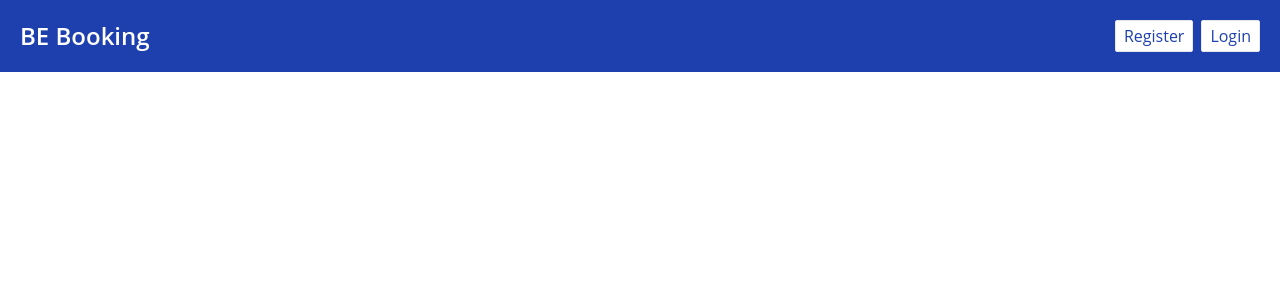
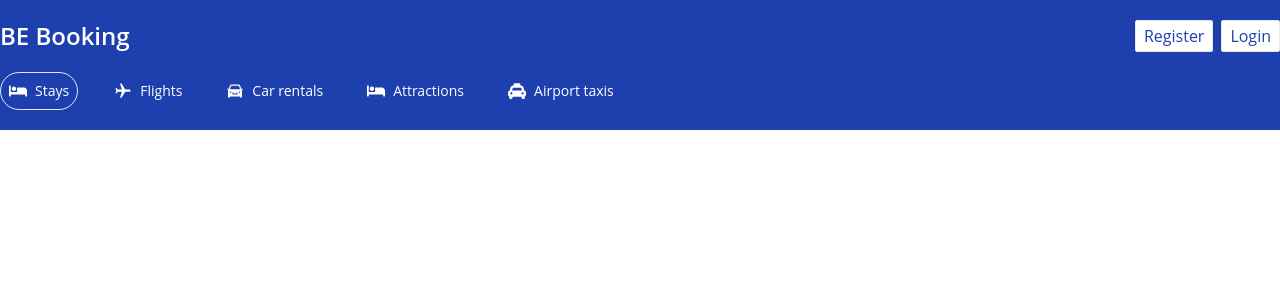
Before and after one commit to emrecan-balgun/booking-app, a React (Create React App) app in the folder client/: page / in a window 1280 px wide. Shown: the top 300 px of the page. Built offline with nearby package versions, Linux system fonts and the light colour scheme.

Commit message:
add category, react-icons and update header css, app.js

```diff
--- a/client/package.json
+++ b/client/package.json
@@ -8,6 +8,7 @@
     "@testing-library/user-event": "^13.5.0",
     "react": "^18.2.0",
     "react-dom": "^18.2.0",
+    "react-icons": "^4.4.0",
     "react-scripts": "5.0.1",
     "web-vitals": "^2.1.4"
   },
--- a/client/src/App.js
+++ b/client/src/App.js
@@ -1,9 +1,11 @@
+import Category from './components/Category';
 import Header from './components/Header';
 
 function App() {
   return (
     <div className="bg-blue-800">
       <Header />
+      <Category />
     </div>
   );
 }
--- a/client/src/assets/output.css
+++ b/client/src/assets/output.css
@@ -583,6 +583,10 @@ video {
   }
 }
 
+.absolute {
+  position: absolute;
+}
+
 .mx-auto {
   margin-left: auto;
   margin-right: auto;
@@ -592,8 +596,34 @@ video {
   display: flex;
 }
 
+.h-8 {
+  height: 2rem;
+}
+
+.h-7 {
+  height: 1.75rem;
+}
+
+.h-6 {
+  height: 1.5rem;
+}
+
+.h-4 {
+  height: 1rem;
+}
+
+.rotate-90 {
+  --tw-rotate: 90deg;
+  -webkit-transform: translate(var(--tw-translate-x), var(--tw-translate-y)) rotate(var(--tw-rotate)) skewX(var(--tw-skew-x)) skewY(var(--tw-skew-y)) scaleX(var(--tw-scale-x)) scaleY(var(--tw-scale-y));
+          transform: translate(var(--tw-translate-x), var(--tw-translate-y)) rotate(var(--tw-rotate)) skewX(var(--tw-skew-x)) skewY(var(--tw-skew-y)) scaleX(var(--tw-scale-x)) scaleY(var(--tw-scale-y));
+}
+
 .cursor-auto {
   cursor: auto;
+}
+
+.items-center {
+  align-items: center;
 }
 
 .justify-between {
@@ -608,6 +638,32 @@ video {
   gap: 0.5rem;
 }
 
+.gap-5 {
+  gap: 1.25rem;
+}
+
+.gap-10 {
+  gap: 2.5rem;
+}
+
+.gap-6 {
+  gap: 1.5rem;
+}
+
+.gap-7 {
+  gap: 1.75rem;
+}
+
+.gap-x-2 {
+  -webkit-column-gap: 0.5rem;
+          column-gap: 0.5rem;
+}
+
+.gap-x-3 {
+  -webkit-column-gap: 0.75rem;
+          column-gap: 0.75rem;
+}
+
 .rounded-md {
   border-radius: 0.375rem;
 }
@@ -616,8 +672,35 @@ video {
   border-radius: 0.125rem;
 }
 
+.rounded-lg {
+  border-radius: 0.5rem;
+}
+
+.rounded-full {
+  border-radius: 9999px;
+}
+
+.rounded {
+  border-radius: 0.25rem;
+}
+
 .border {
   border-width: 1px;
+}
+
+.border-white {
+  --tw-border-opacity: 1;
+  border-color: rgb(255 255 255 / var(--tw-border-opacity));
+}
+
+.border-gray-100 {
+  --tw-border-opacity: 1;
+  border-color: rgb(243 244 246 / var(--tw-border-opacity));
+}
+
+.border-gray-200 {
+  --tw-border-opacity: 1;
+  border-color: rgb(229 231 235 / var(--tw-border-opacity));
 }
 
 .bg-red-300 {
@@ -658,6 +741,14 @@ video {
 
 .p-10 {
   padding: 2.5rem;
+}
+
+.p-4 {
+  padding: 1rem;
+}
+
+.p-3 {
+  padding: 0.75rem;
 }
 
 .px-4 {
@@ -705,6 +796,76 @@ video {
   padding-right: 0.5rem;
 }
 
+.py-2 {
+  padding-top: 0.5rem;
+  padding-bottom: 0.5rem;
+}
+
+.py-3 {
+  padding-top: 0.75rem;
+  padding-bottom: 0.75rem;
+}
+
+.py-5 {
+  padding-top: 1.25rem;
+  padding-bottom: 1.25rem;
+}
+
+.py-6 {
+  padding-top: 1.5rem;
+  padding-bottom: 1.5rem;
+}
+
+.py-4 {
+  padding-top: 1rem;
+  padding-bottom: 1rem;
+}
+
+.py-1 {
+  padding-top: 0.25rem;
+  padding-bottom: 0.25rem;
+}
+
+.py-\[1\.5\] {
+  padding-top: 1.5;
+  padding-bottom: 1.5;
+}
+
+.py-\[1\.5px\] {
+  padding-top: 1.5px;
+  padding-bottom: 1.5px;
+}
+
+.py-\[5px\] {
+  padding-top: 5px;
+  padding-bottom: 5px;
+}
+
+.py-1\.5 {
+  padding-top: 0.375rem;
+  padding-bottom: 0.375rem;
+}
+
+.pb-5 {
+  padding-bottom: 1.25rem;
+}
+
+.pt-5 {
+  padding-top: 1.25rem;
+}
+
+.pb-3 {
+  padding-bottom: 0.75rem;
+}
+
+.pb-2 {
+  padding-bottom: 0.5rem;
+}
+
+.pb-4 {
+  padding-bottom: 1rem;
+}
+
 .text-lg {
   font-size: 1.125rem;
   line-height: 1.75rem;
@@ -715,12 +876,25 @@ video {
   line-height: 2rem;
 }
 
+.text-sm {
+  font-size: 0.875rem;
+  line-height: 1.25rem;
+}
+
 .font-semibold {
   font-weight: 600;
 }
 
 .font-bold {
   font-weight: 700;
+}
+
+.font-medium {
+  font-weight: 500;
+}
+
+.font-normal {
+  font-weight: 400;
 }
 
 .text-white {
@@ -731,6 +905,11 @@ video {
 .text-blue-800 {
   --tw-text-opacity: 1;
   color: rgb(30 64 175 / var(--tw-text-opacity));
+}
+
+.text-gray-500 {
+  --tw-text-opacity: 1;
+  color: rgb(107 114 128 / var(--tw-text-opacity));
 }
 
 .transition-colors {
@@ -755,3 +934,7 @@ video {
   --tw-text-opacity: 1;
   color: rgb(30 64 175 / var(--tw-text-opacity));
 }
+
+.active\:border:active {
+  border-width: 1px;
+}
--- /dev/null
+++ b/client/src/components/Category.js
@@ -0,0 +1,37 @@
+import React from 'react'
+import { FaBed, FaTaxi } from 'react-icons/fa';
+import { MdFlight } from 'react-icons/md';
+import { AiFillCar } from 'react-icons/ai';
+
+function Category() {
+  return (
+    <div>
+        <div className="container mx-auto pb-5">
+            <div className="flex gap-7 text-white">
+            <button className="flex items-center py-2 px-2 border text-sm gap-x-2 rounded-full">
+                <FaBed size={18} />
+                Stays
+            </button>
+            <button className="flex items-center py-2 px-2 active:border text-sm gap-x-2 rounded-full">
+                <MdFlight size={18} className="rotate-90" />
+                Flights
+            </button>
+            <button className="flex items-center py-2 px-2 active:border text-sm gap-x-2 rounded-full">
+                <AiFillCar size={18} />
+                Car rentals
+            </button>
+            <button className="flex items-center py-2 px-2 active:border text-sm gap-x-2 rounded-full">
+                <FaBed size={18} />
+                Attractions
+            </button>
+            <button className="flex items-center py-2 px-2 active:border text-sm gap-x-2 rounded-full">
+                <FaTaxi size={18} />
+                Airport taxis
+            </button>
+            </div>
+        </div>
+    </div>
+  )
+}
+
+export default Category
--- a/client/src/components/Header.js
+++ b/client/src/components/Header.js
@@ -2,7 +2,7 @@ import React from 'react'
 
 function Header() {
   return (
-    <div className="container mx-auto p-5">
+    <div className="container mx-auto pt-5 pb-5">
         <div className="flex justify-between text-white">
             <span className="text-2xl font-semibold">BE Booking</span>
             <div className="flex gap-2">
```
Also changed, not shown: 1 other file (tests, documents, lock files or other folders).
